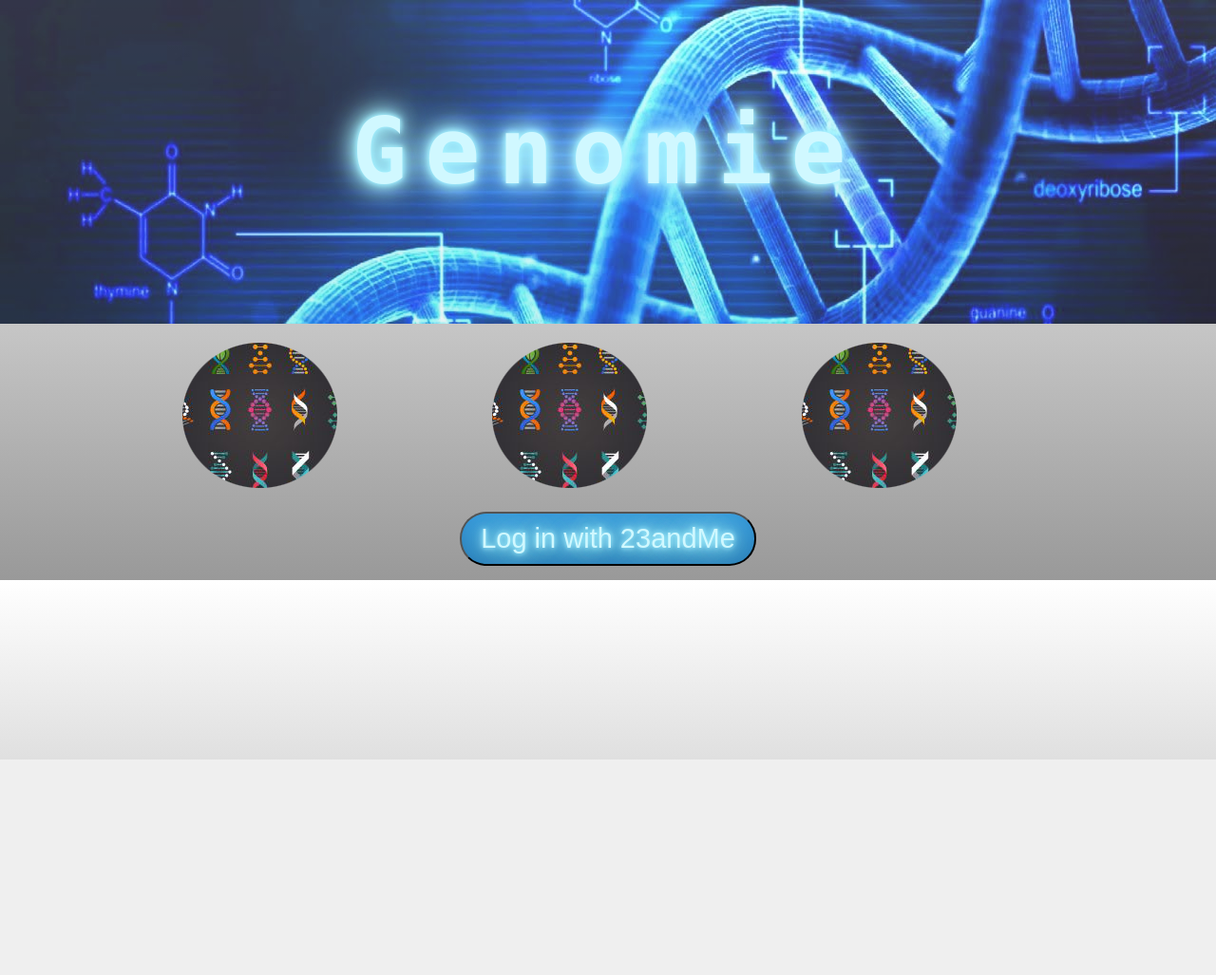
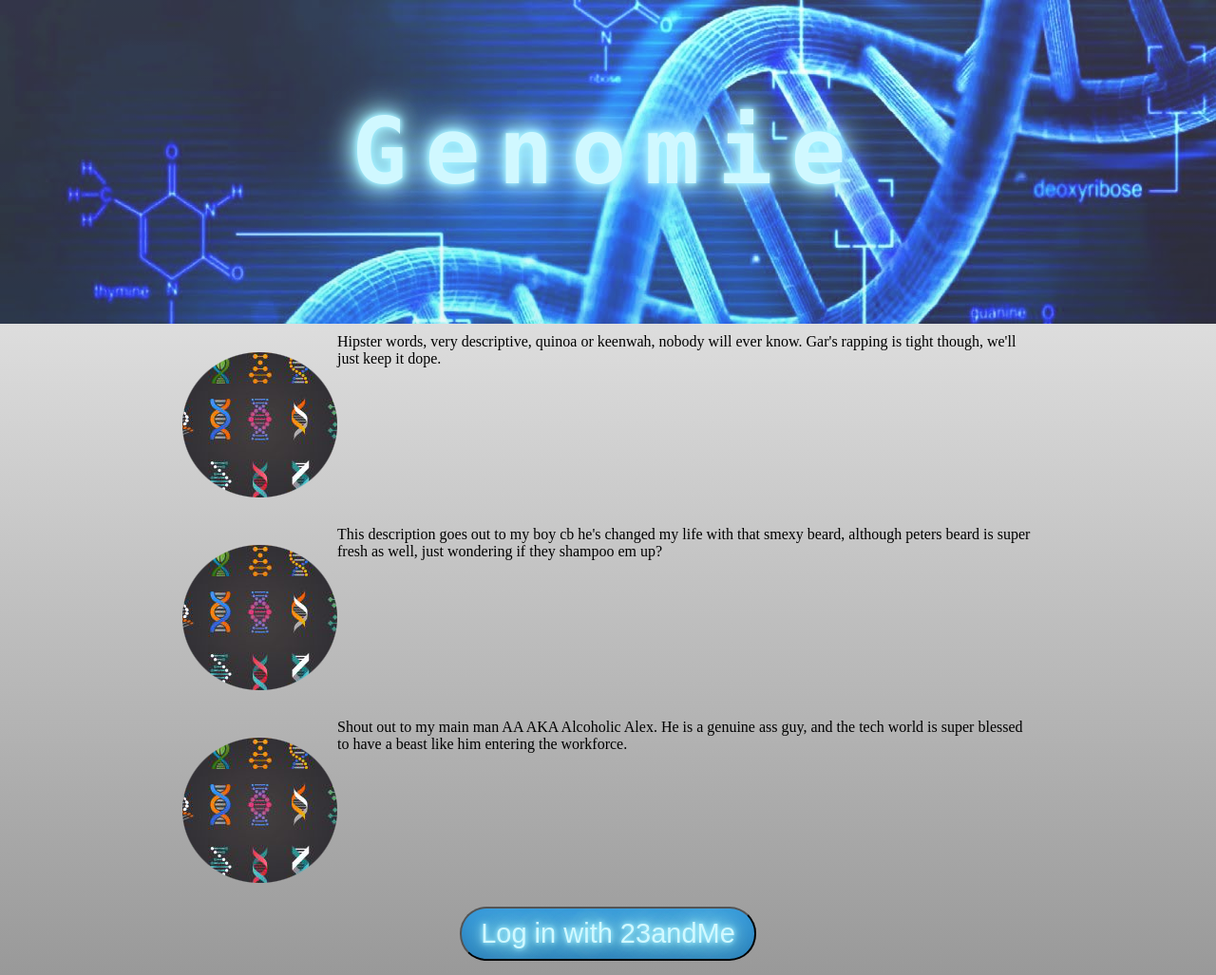
Before and after one commit to alexanthony813/Genomes, a Flask app: page / in a window 1280 px wide. Shown: the whole page at 95% size. Before the commit the page ends 800 px from the top, so only its background shows below. Run offline with Flask 2, Linux system fonts and the light colour scheme.

Commit message:
Featured some cool descriptions

```diff
--- a/client/css/styles.css
+++ b/client/css/styles.css
@@ -48,11 +48,11 @@ body {
 }
 
 .hipsterCircleBackground {
-
+  max-width: 100%;
   z-index: -1;
 }
 .hipsterCircles {
-
+  max-width: 100%;
   display: flex;
   flex-wrap: wrap;
   flex-direction: row;
@@ -67,6 +67,14 @@ body {
   margin-top: 20px;
   margin-bottom: 20px;
   z-index: 2;
+}
+
+.hipsterDescriptions {
+  padding-top: 10px;
+  display: flex;
+  flex-direction: row;
+
+  word-wrap: normal;
 }
 
 .loginFooter {
@@ -139,7 +147,7 @@ body {
   }
 
   .hipsterCircles {
-    margin-left: -130px;
+    margin-left: 0px;
     align-content: flex-start;
     position: relative;
     flex-direction: column;
@@ -148,6 +156,7 @@ body {
   }
 
   .hipsterCircles img {
+    padding-right: 10px;
     padding-left: 0px;
     max-width: 100%;
     max-height: 100px;
--- a/templates/landing.html
+++ b/templates/landing.html
@@ -14,19 +14,28 @@
 
     <div class="hipsterCircleBackground">
       <div class="hipsterCircles">
-        <img src="../static/assets/hipDNA.png">
-          <div class="hipsterDescription1">
 
+          <div class="hipsterDescriptions">
+          <img src="../static/assets/hipDNA.png">
+            <span class="choicewords">
+            Hipster words, very descriptive, quinoa or keenwah, nobody will ever know. Gar's rapping is tight though, we'll just keep it dope.
+            </span>
           </div>
 
-        <img src="../static/assets/hipDNA.png">
-          <div class="hipsterDescription2">
 
+          <div class="hipsterDescriptions">
+          <img src="../static/assets/hipDNA.png">
+            <span class="choicewords">
+            This description goes out to my boy cb he's changed my life with that smexy beard, although peters beard is super fresh as well, just wondering if they shampoo em up?
+            </span>
           </div>
 
-        <img src="../static/assets/hipDNA.png">
-          <div class="hipsterDescription3">
 
+          <div class="hipsterDescriptions">
+          <img src="../static/assets/hipDNA.png">
+            <span class="choicewords">
+            Shout out to my main man AA AKA Alcoholic Alex. He is a genuine ass guy, and the tech world is super blessed to have a beast like him entering the workforce.
+            </span>
           </div>
       </div>
     </div>
```
